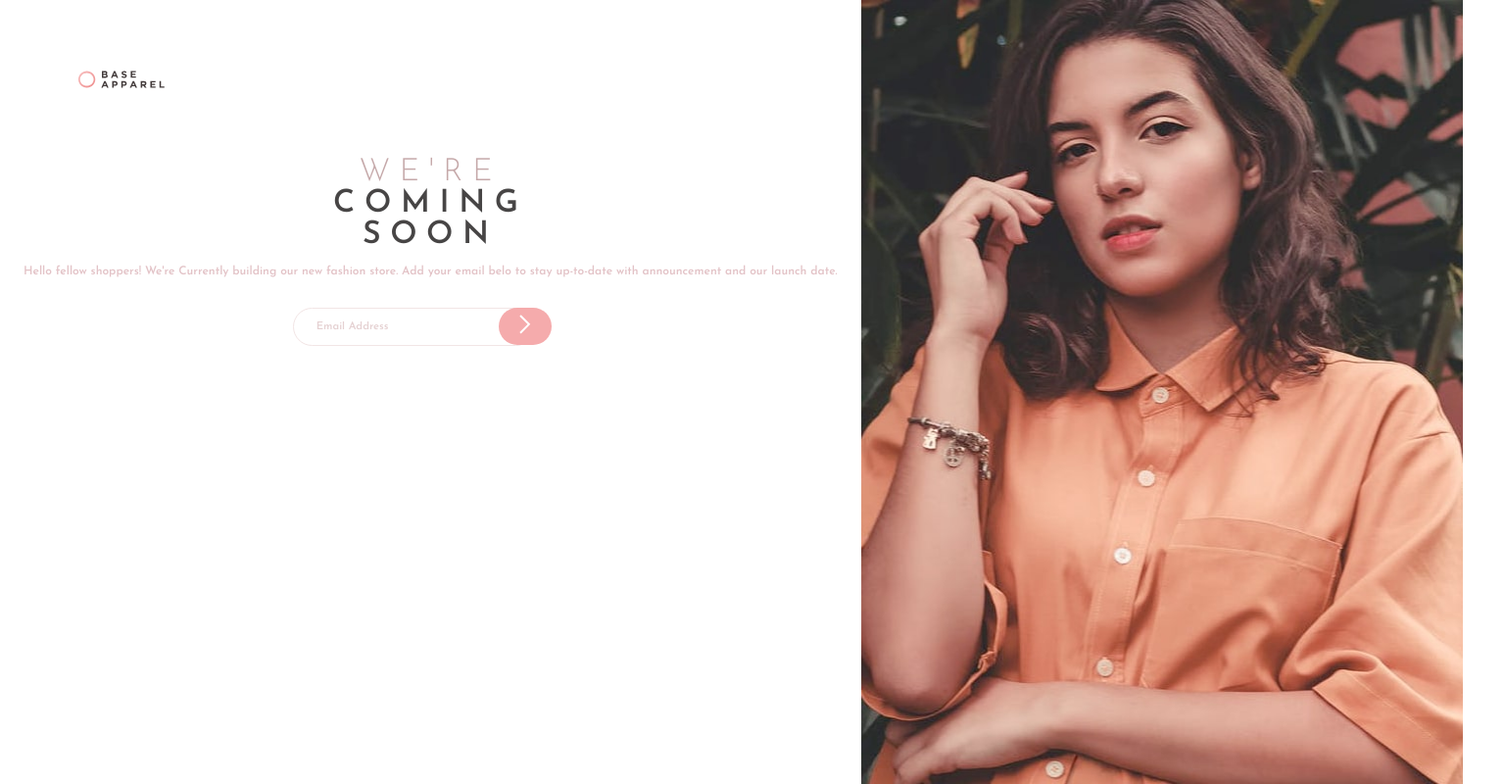
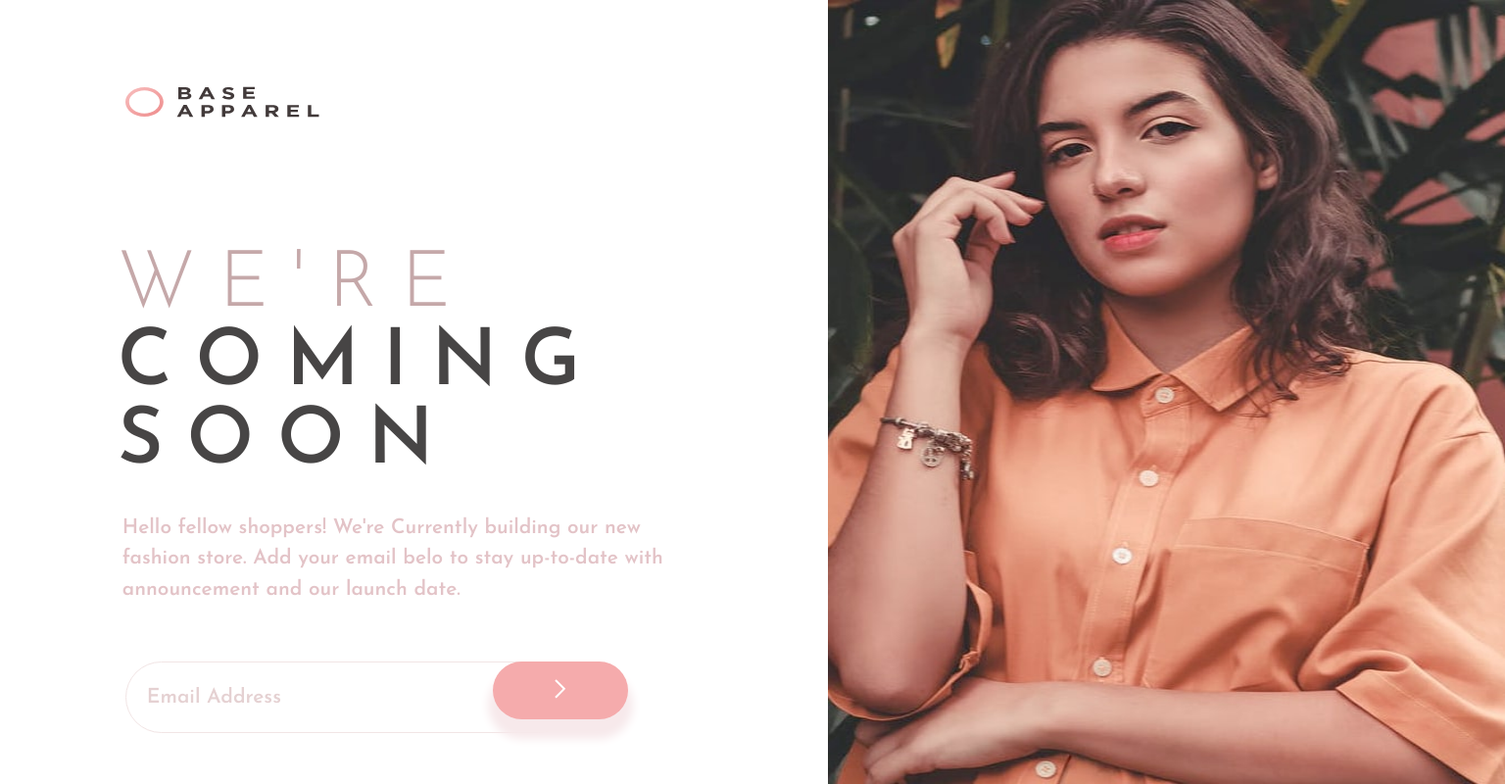
Before and after one commit to Arfath333/Project2, a plain HTML site: page index.html in a window 1536 px wide. Shown: the whole page at 98% size. Drawn offline with Linux system fonts and the light colour scheme.

Commit message:
resolution chnages

```diff
--- a/index.html
+++ b/index.html
@@ -28,15 +28,14 @@
           <img src="hero-mobile.jpg" alt="hero-mobile" />
         </div>
 
-        <div>
+        <div class="paragraph">
           <section class="w">
-          <p align="center">WE'RE</p>
+          <p>WE'RE</p>
           </section>
 
              <div class="cs" >
              <h5>COMING </br>
              SOON</h5>
-             </div>
              </div>
 
              <div  class="hello">
@@ -45,7 +44,6 @@
                 our new fashion store. Add your email belo to stay up-to-date with announcement and our launch date.
               </p>
              </div>
-
              <div class="email">
               <input type="email" placeholder="Email Address" />
               <button>
@@ -61,6 +59,8 @@
 
               </button>
             </div>
+        </div>
+
 
       </div>
 
--- a/style.css
+++ b/style.css
@@ -21,6 +21,7 @@ body {
   font-family: "Josefin Sans", sans-serif;
   color: rgb(197, 168, 169);
   letter-spacing: 0.3em;
+  text-align: center;
   font-size: 2em;
   font-weight: 500;
   margin: 1.3em 1em 0em 1em;
@@ -43,7 +44,7 @@ body {
   line-height: 1.5;
 }
 .email {
-  width: 85%;
+  width: 85vw;
   max-width: 280px;
   margin: 0 auto;
 }
@@ -66,6 +67,7 @@ body {
   height: 2.85em;
   position: relative;
   margin-left: 75%;
+  box-shadow: 0px 2px 15px 3px rgb(241, 214, 214);
   cursor: pointer;
 }
 ::placeholder {
@@ -86,6 +88,7 @@ body {
 
 .email button:hover {
   box-shadow: 0px 2px 5px 3px lightgrey;
+  color: rgb(229, 209, 210);
 }
 .desktopimg img {
   display: none;
@@ -97,24 +100,106 @@ body {
   }
   .parent {
     display: flex;
-    height: 100%;
+    width: 100vw;
+    height: 100vh;
+  }
+  .contentwrap {
+    height: 100vh;
+    width: 50vw;
   }
 
+  .paragraph {
+    margin: 4em 0em;
+    width: 55vw;
+  }
   .desktopwrap {
-    height: 100vh;
-    width: 100vw;
+    height: 50vh;
+    width: 50vw;
   }
   .desktopimg img {
     display: block;
-    width: 40vw;
     height: 100vh;
-  }
-  .container {
-    margin: 3em 3em 3em 3em;
-    height: 4em;
+    width: 45vw;
   }
 
-  .hello {
-    margin: 0em auto;
+  .container img {
+    text-align: left;
+    margin: 1em 1em;
+    width: 18vw;
+    height: 12vh;
+  }
+
+  .w p {
+    text-align: left;
+    margin: 0em 1em;
+    width: 18vw;
+    font-size: 3em;
+  }
+  .cs h5 {
+    text-align: left;
+    margin: 0em 1em;
+    width: 18vh;
+    font-size: 3em;
+  }
+  .hello p {
+    text-align: left;
+    margin: 1em 2em;
+    line-height: 1.5em;
+  }
+  .email {
+    text-align: left;
+    margin: 0em 3em;
+    width: 90vw;
+  }
+  .email button {
+    width: 9vw;
   }
 }
+
+@media screen and (min-width: 1440px) {
+  .container {
+    margin: 3em 5em;
+  }
+  .container img {
+    width: 15vw;
+    height: 9vh;
+  }
+  .paragraph {
+    margin: 6em auto;
+  }
+  .w p {
+    text-align: left;
+    margin: 0em 1.5em;
+    width: 18vw;
+    font-size: 5em;
+  }
+  .cs h5 {
+    text-align: left;
+    margin: 0em 1.5em;
+    width: 18vh;
+    font-size: 5em;
+  }
+  .hello p {
+    text-align: left;
+    margin: 0.5em 4em;
+    font-size: 1.3em;
+    line-height: 1.5em;
+  }
+  .email {
+    text-align: left;
+    max-width: 500px;
+    margin: 0em 8em;
+  }
+  .email input {
+    height: 3.5em;
+    font-weight: 600;
+    font-size: 1.3em;
+    width: 22em;
+    padding: 1em 1em;
+  }
+  .email button {
+    width: 9vw;
+    height: 7.4vh;
+    box-shadow: 0px 15px 10px 5px rgb(247, 233, 235);
+  }
+}
```
Lines whose indentation alone changed are shown as unchanged.
